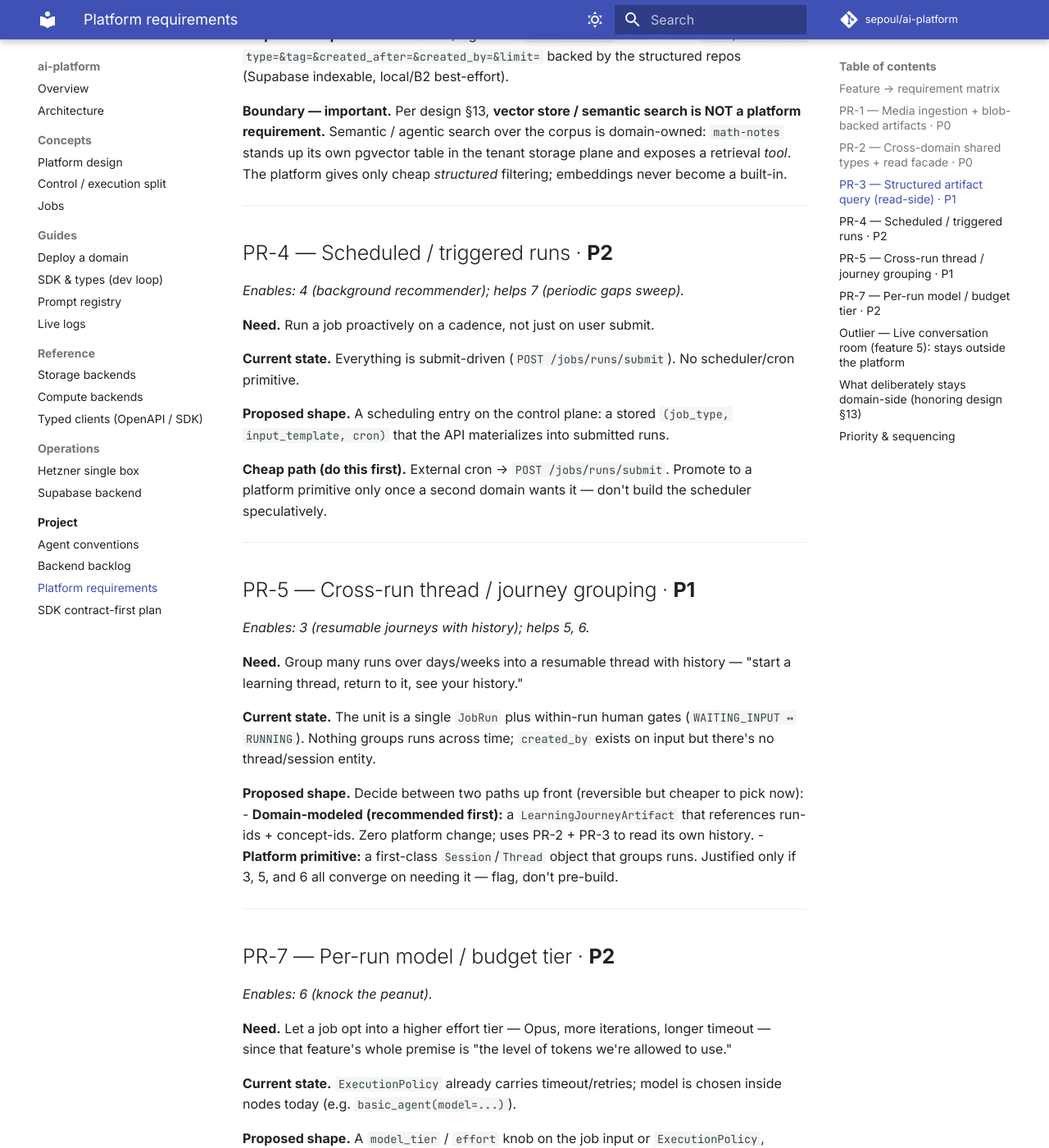
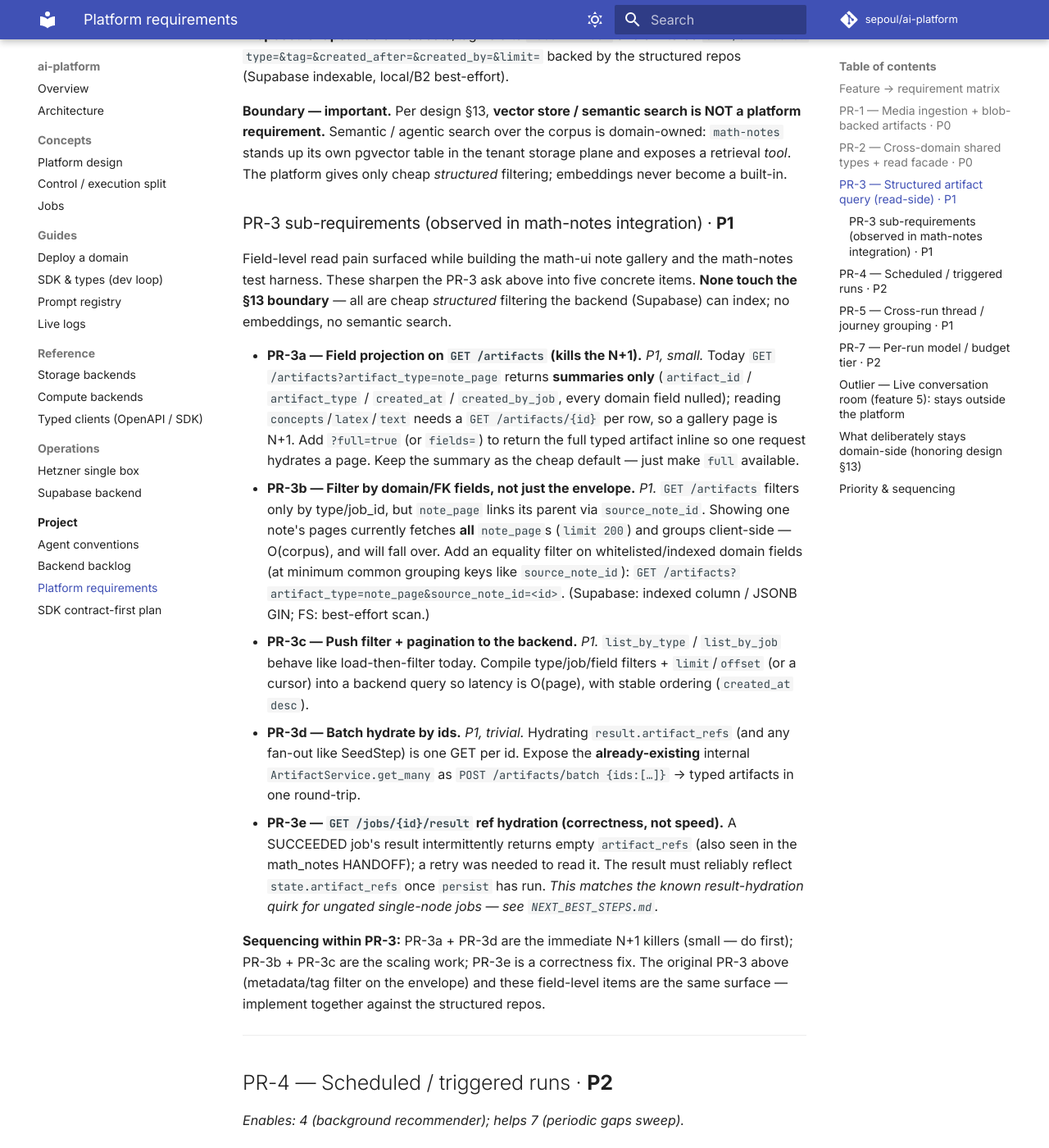
Before and after one commit to sepoul/ai-platform, an MkDocs documentation site: the page built from docs/project/platform-requirements.md, in a window 1280 px wide and 1400 px high, scrolled down 2922 px. Shown: the whole window at 82% size. Built offline with MkDocs 1.6.1 and Material for MkDocs 9.7.7, drawn with Linux system fonts in a browser that asks for light colours; comment, search, counter and statistics services are not loaded.

Commit message:
docs(requirements): add PR-3 sub-requirements from math-notes integration
Field projection on GET /artifacts (3a), domain/FK filters (3b),
backend-pushed filter+pagination (3c), batch hydrate by ids (3d), and
result ref-hydration correctness (3e). None touch the design-13 boundary.

Co-Authored-By: Claude Opus 4.8 <noreply@anthropic.com>

```diff
--- a/docs/project/platform-requirements.md
+++ b/docs/project/platform-requirements.md
@@ -128,6 +128,53 @@ table in the tenant storage plane and exposes a retrieval *tool*. The
 platform gives only cheap *structured* filtering; embeddings never
 become a built-in.
 
+### PR-3 sub-requirements (observed in math-notes integration)  · **P1**
+
+Field-level read pain surfaced while building the math-ui note gallery
+and the math-notes test harness. These sharpen the PR-3 ask above into
+five concrete items. **None touch the §13 boundary** — all are cheap
+*structured* filtering the backend (Supabase) can index; no embeddings,
+no semantic search.
+
+- **PR-3a — Field projection on `GET /artifacts` (kills the N+1).**
+  *P1, small.* Today `GET /artifacts?artifact_type=note_page` returns
+  **summaries only** (`artifact_id` / `artifact_type` / `created_at` /
+  `created_by_job`, every domain field nulled); reading
+  `concepts`/`latex`/`text` needs a `GET /artifacts/{id}` per row, so a
+  gallery page is N+1. Add `?full=true` (or `fields=`) to return the full
+  typed artifact inline so one request hydrates a page. Keep the summary
+  as the cheap default — just make `full` available.
+- **PR-3b — Filter by domain/FK fields, not just the envelope.** *P1.*
+  `GET /artifacts` filters only by type/job_id, but `note_page` links its
+  parent via `source_note_id`. Showing one note's pages currently fetches
+  **all** `note_page`s (`limit 200`) and groups client-side — O(corpus),
+  and will fall over. Add an equality filter on whitelisted/indexed
+  domain fields (at minimum common grouping keys like `source_note_id`):
+  `GET /artifacts?artifact_type=note_page&source_note_id=<id>`.
+  (Supabase: indexed column / JSONB GIN; FS: best-effort scan.)
+- **PR-3c — Push filter + pagination to the backend.** *P1.*
+  `list_by_type` / `list_by_job` behave like load-then-filter today.
+  Compile type/job/field filters + `limit`/`offset` (or a cursor) into a
+  backend query so latency is O(page), with stable ordering
+  (`created_at desc`).
+- **PR-3d — Batch hydrate by ids.** *P1, trivial.* Hydrating
+  `result.artifact_refs` (and any fan-out like SeedStep) is one GET per
+  id. Expose the **already-existing** internal `ArtifactService.get_many`
+  as `POST /artifacts/batch {ids:[…]}` → typed artifacts in one
+  round-trip.
+- **PR-3e — `GET /jobs/{id}/result` ref hydration (correctness, not speed).**
+  A SUCCEEDED job's result intermittently returns empty `artifact_refs`
+  (also seen in the math_notes HANDOFF); a retry was needed to read it.
+  The result must reliably reflect `state.artifact_refs` once `persist`
+  has run. *This matches the known result-hydration quirk for ungated
+  single-node jobs — see `NEXT_BEST_STEPS.md`.*
+
+**Sequencing within PR-3:** PR-3a + PR-3d are the immediate N+1 killers
+(small — do first); PR-3b + PR-3c are the scaling work; PR-3e is a
+correctness fix. The original PR-3 above (metadata/tag filter on the
+envelope) and these field-level items are the same surface — implement
+together against the structured repos.
+
 ---
 
 ## PR-4 — Scheduled / triggered runs  · **P2**
```
